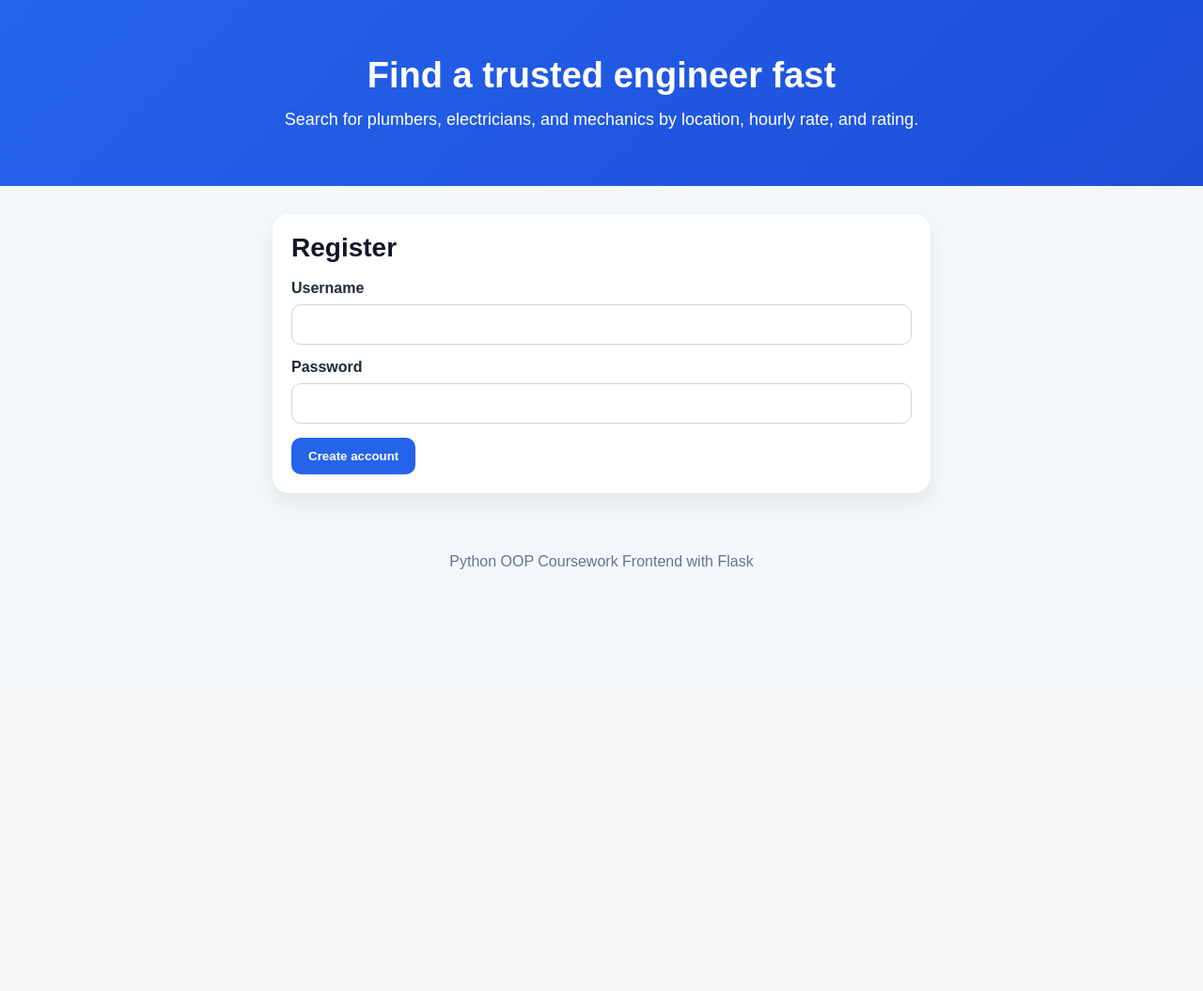
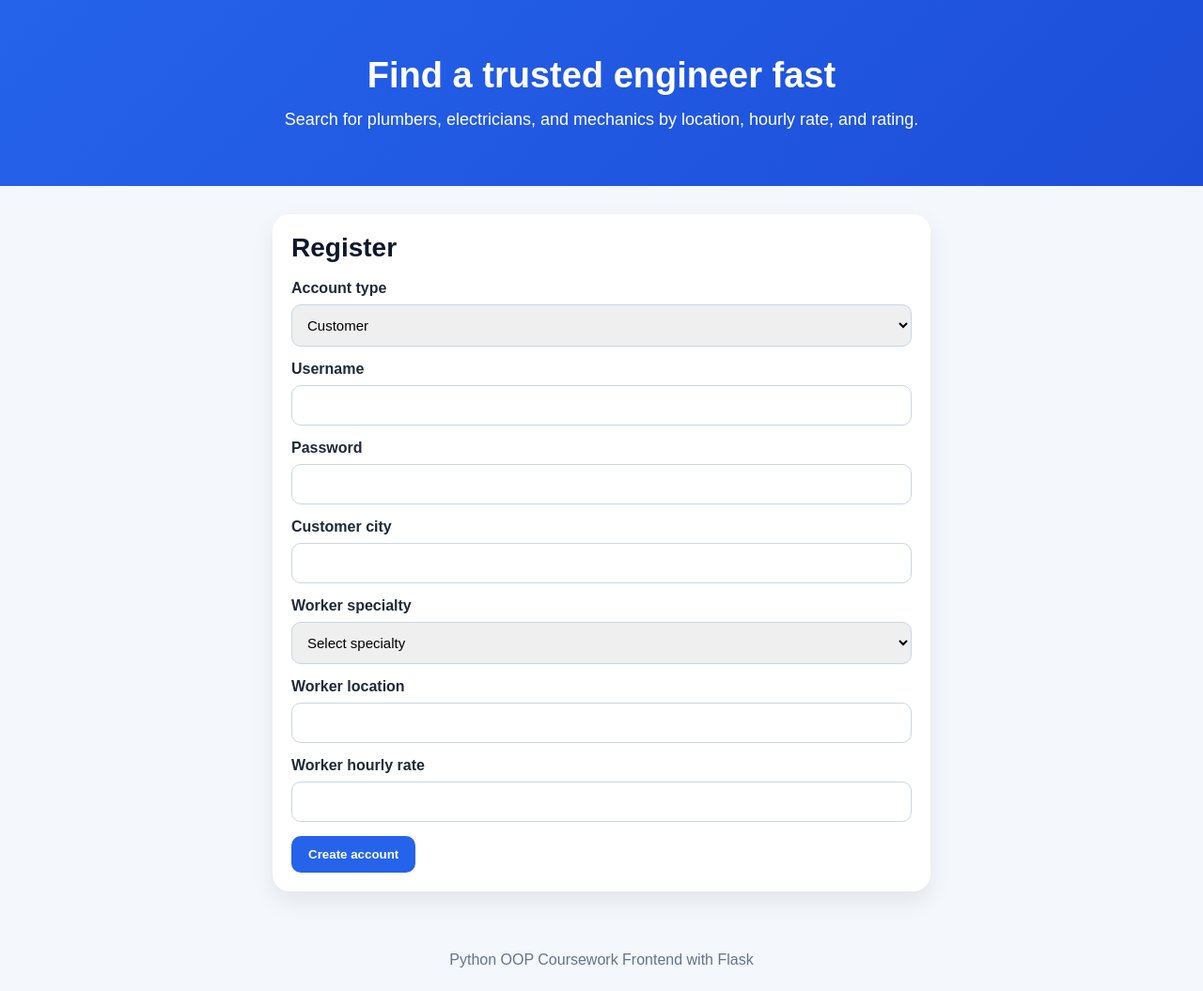
Before and after one commit to Just4Kor/App-for-Emergencies, a Flask app: page /register in a window 1280 px wide. Shown: the part 65-1120 px from the top of the page at 94% size. Before the commit the page ends 671 px from the top, so only its background shows below. Run offline with Flask 3, Linux system fonts and the light colour scheme.

Commit message:
Add fields for worker and customer registration

```diff
--- a/templates/register.html
+++ b/templates/register.html
@@ -5,6 +5,14 @@
         <h2 class="section-title">Register</h2>
 
         <form method="post">
+            <div style="margin-bottom: 15px;">
+                <label for="role">Account type</label>
+                <select id="role" name="role">
+                    <option value="customer">Customer</option>
+                    <option value="worker">Worker</option>
+                </select>
+            </div>
+
             <div style="margin-bottom: 15px;">
                 <label for="username">Username</label>
                 <input type="text" id="username" name="username">
@@ -15,6 +23,31 @@
                 <input type="password" id="password" name="password">
             </div>
 
+            <div style="margin-bottom: 15px;">
+                <label for="city">Customer city</label>
+                <input type="text" id="city" name="city">
+            </div>
+
+            <div style="margin-bottom: 15px;">
+                <label for="specialty">Worker specialty</label>
+                <select id="specialty" name="specialty">
+                    <option value="">Select specialty</option>
+                    <option value="Plumber">Plumber</option>
+                    <option value="Electrician">Electrician</option>
+                    <option value="Mechanic">Mechanic</option>
+                </select>
+            </div>
+
+            <div style="margin-bottom: 15px;">
+                <label for="location">Worker location</label>
+                <input type="text" id="location" name="location">
+            </div>
+
+            <div style="margin-bottom: 15px;">
+                <label for="hourly_rate">Worker hourly rate</label>
+                <input type="text" id="hourly_rate" name="hourly_rate">
+            </div>
+
             <button class="btn" type="submit">Create account</button>
         </form>
     </div>
```
